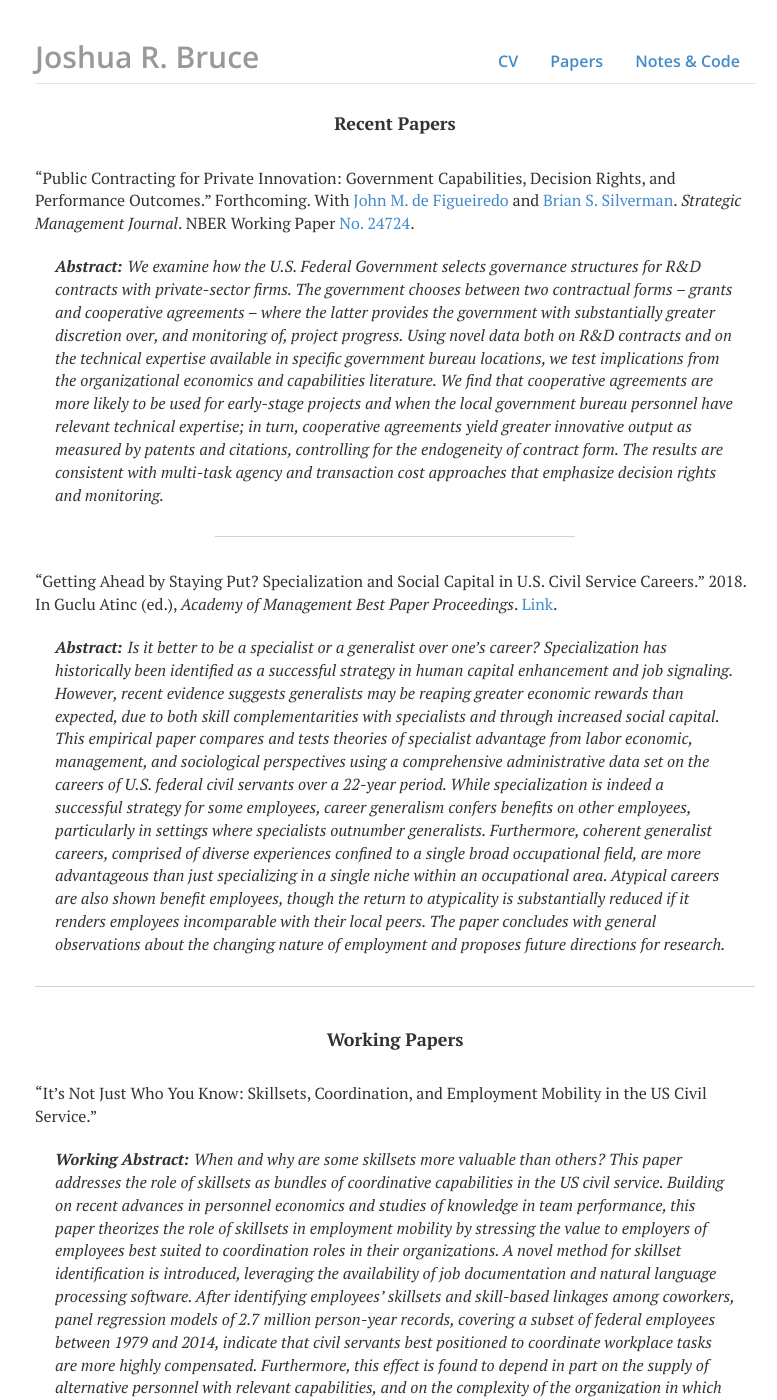
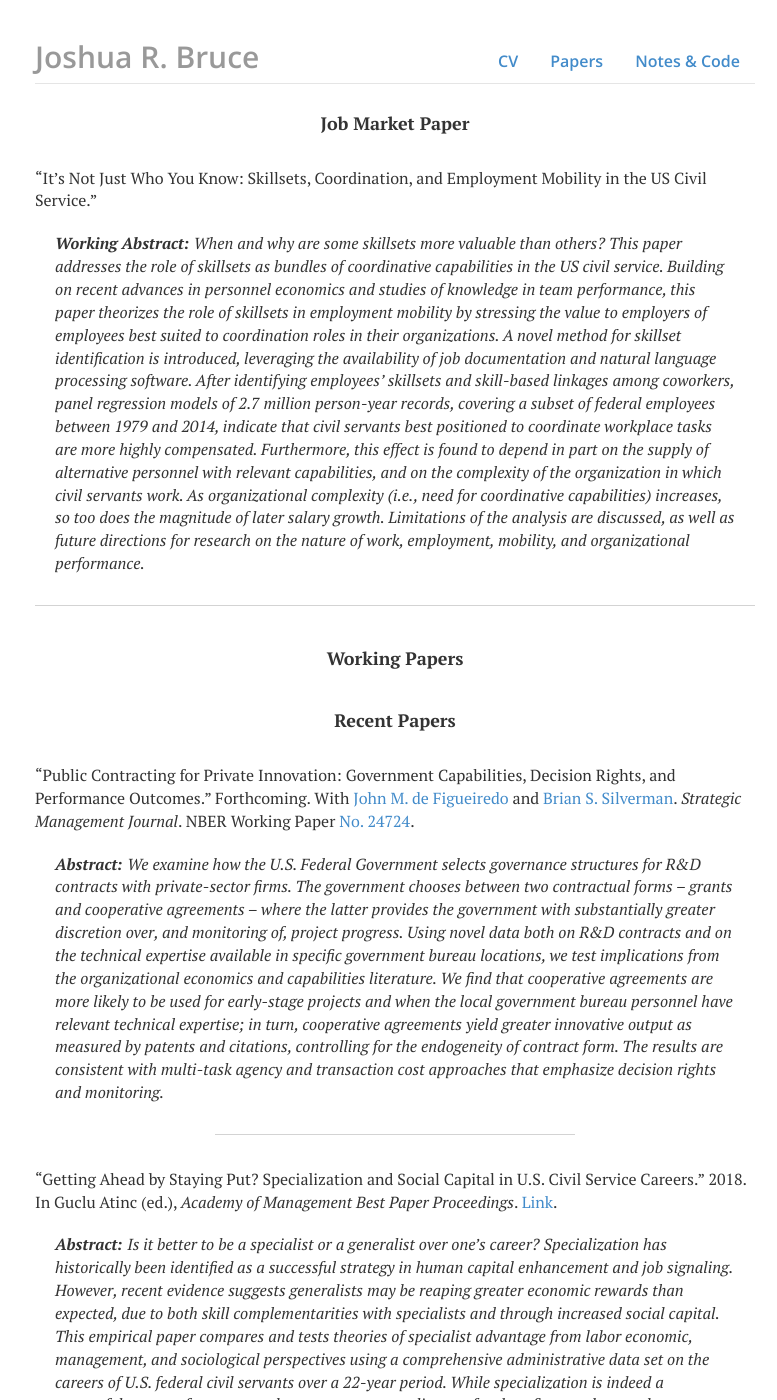
Before and after one commit to joshuarbruce/joshuarbruce.github.io, a Jekyll site: the page built from papers/index.html, in a window 1280 px wide and 1400 px high. Shown: the whole window, without its empty margins (245-1022 px from the left). Built offline with Jekyll 4.4.1, drawn with Linux system fonts in a browser that asks for light colours; nearby versions of some CDN libraries; some of the changed text lies outside the part shown.

Commit message:
Update index.html

```diff
--- a/papers/index.html
+++ b/papers/index.html
@@ -5,6 +5,13 @@ description: list of Joshua R. Bruce's papers, published and in various states o
 ---
 
 <div>
+	<center><h4>Job Market Paper</h4></center>
+	<br>
+	<p>&ldquo;It’s Not Just Who You Know: Skillsets, Coordination, and Employment Mobility in the US Civil Service.&rdquo;</p>
+	<blockquote style="border-left:none"><i><b>Working Abstract: </b>When and why are some skillsets more valuable than others? This paper addresses the role of skillsets as bundles of coordinative capabilities in the US civil service. Building on recent advances in personnel economics and studies of knowledge in team performance, this paper theorizes the role of skillsets in employment mobility by stressing the value to employers of employees best suited to coordination roles in their organizations. A novel method for skillset identification is introduced, leveraging the availability of job documentation and natural language processing software. After identifying employees’ skillsets and skill-based linkages among coworkers, panel regression models of 2.7 million person-year records, covering a subset of federal employees between 1979 and 2014, indicate that civil servants best positioned to coordinate workplace tasks are more highly compensated. Furthermore, this effect is found to depend in part on the supply of alternative personnel with relevant capabilities, and on the complexity of the organization in which civil servants work. As organizational complexity (i.e., need for coordinative capabilities) increases, so too does the magnitude of later salary growth. Limitations of the analysis are discussed, as well as future directions for research on the nature of work, employment, mobility, and organizational performance.</i></blockquote>
+	<p><center><div style="height: 1px; background-color:lightgrey; width:100%; margin-top: 10px; margin-bottom: 10px"></div></center></p><br>
+	<center><h4>Working Papers</h4></center>
+	<br>
 
 	<center><h4>Recent Papers</h4></center>
 	<br>
@@ -21,12 +28,6 @@ description: list of Joshua R. Bruce's papers, published and in various states o
 	<p><center><div style="height: 1px; background-color:lightgrey; width:100%; margin-top: 10px; margin-bottom: 10px"></div></center></p><br>
 	<center><h4>Working Papers</h4></center>
 	<br>
-	<p>&ldquo;It’s Not Just Who You Know: Skillsets, Coordination, and Employment Mobility in the US Civil Service.&rdquo;</p>
-
-	<blockquote style="border-left:none"><i><b>Working Abstract: </b>When and why are some skillsets more valuable than others? This paper addresses the role of skillsets as bundles of coordinative capabilities in the US civil service. Building on recent advances in personnel economics and studies of knowledge in team performance, this paper theorizes the role of skillsets in employment mobility by stressing the value to employers of employees best suited to coordination roles in their organizations. A novel method for skillset identification is introduced, leveraging the availability of job documentation and natural language processing software. After identifying employees’ skillsets and skill-based linkages among coworkers, panel regression models of 2.7 million person-year records, covering a subset of federal employees between 1979 and 2014, indicate that civil servants best positioned to coordinate workplace tasks are more highly compensated. Furthermore, this effect is found to depend in part on the supply of alternative personnel with relevant capabilities, and on the complexity of the organization in which civil servants work. As organizational complexity (i.e., need for coordinative capabilities) increases, so too does the magnitude of later salary growth. Limitations of the analysis are discussed, as well as future directions for research on the nature of work, employment, mobility, and organizational performance.</i></blockquote>
-
-	<p><center><div style="height: 1px; background-color:lightgrey; width:50%; margin-top: 10px; margin-bottom: 10px"></div></center></p><br>
-
 	<p>&ldquo;Occupational Prestige and Employment Trade-offs in the Public Sector.&rdquo;</p>
 
 	<blockquote style="border-left:none"><i><b>Working Abstract: </b>A common tradeoff employees make over their careers is between social esteem (i.e., prestige) and money. The nature of this tradeoff is fairly straightforward: there are few jobs at the top of the income ladder in standard labor markets that are also viewed highly by fellow citizens, while there are jobs lower on the income ladder that are viewed more positively. An example is the tradeoff between being a basic scientist (high prestige, less income) and a manager (lower prestige, more income). This study uses 22 years of employment data from the US federal government to examine not only the occurrence of this tradeoff, but also who makes the tradeoff across racial/ethnic and gender boundaries. Prestige is measured by merging General Social Survey data on occupational prestige to occupation codes for public sector employees.</i></blockquote>
```
